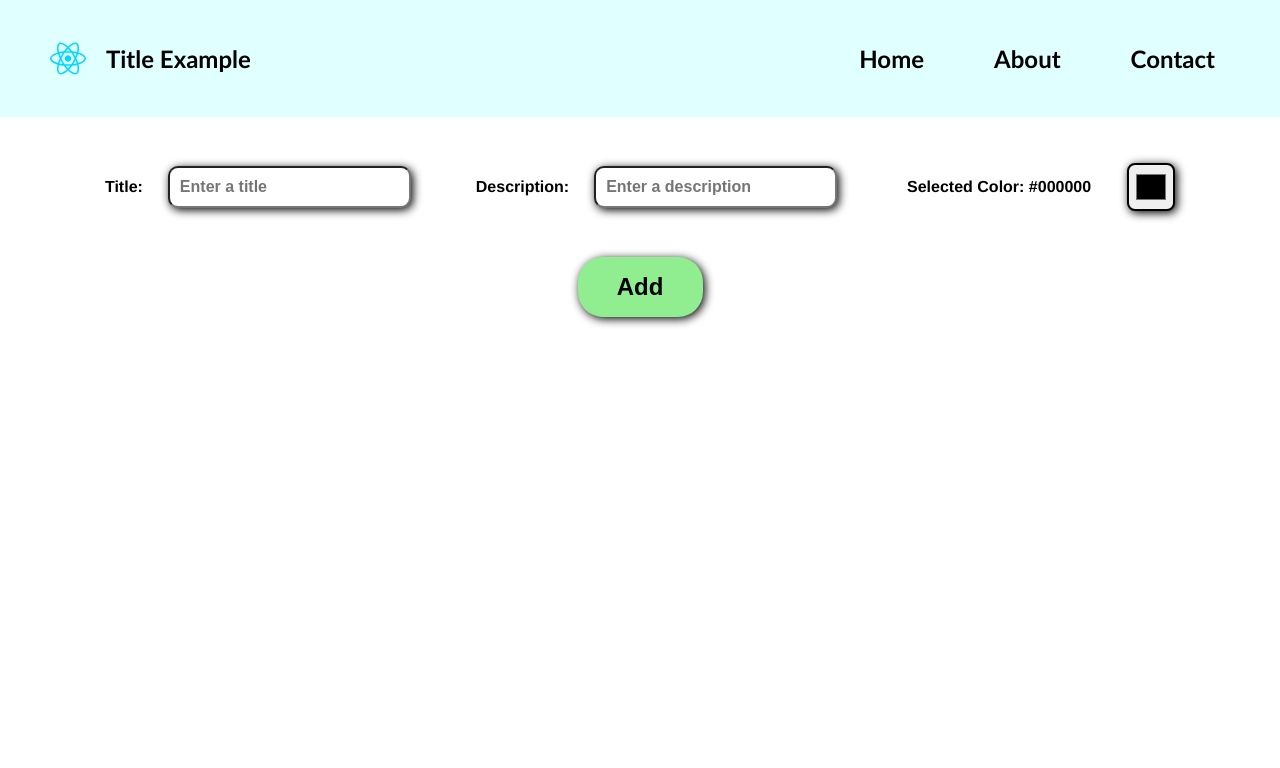
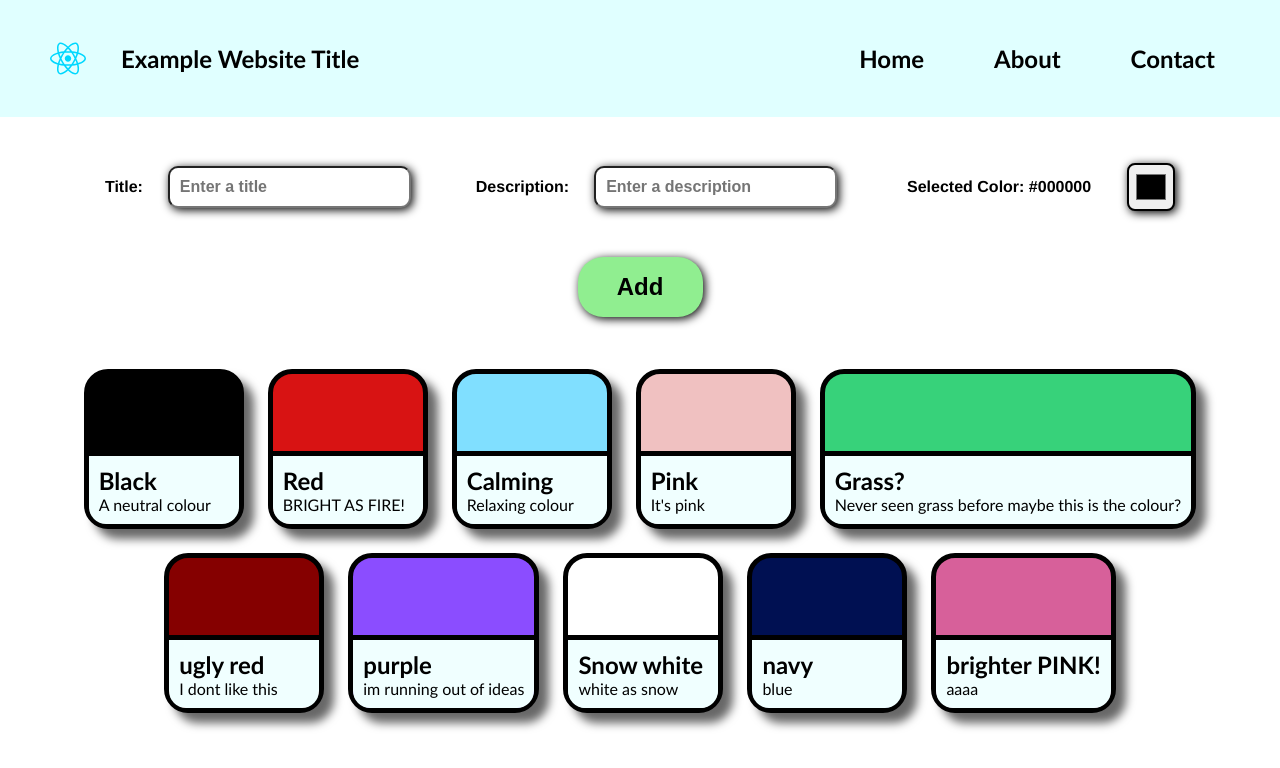
Before and after one commit to PakmanGames/react-card-template, a React (Vite) app: page / in a window 1280 px wide. Shown: the top 768 px of the page. Built offline with nearby package versions, Linux system fonts and the light colour scheme.

Commit message:
Create and style card component

```diff
--- /dev/null
+++ b/src/CardTasksComponent/CardTasks.css
@@ -0,0 +1,47 @@
+.card-container {
+    display: flex;
+    justify-content: center;
+    gap: 24px;
+    padding: 32px;
+    margin-top: 20px;
+    flex-wrap: wrap;
+}
+
+.card {
+    display: flex;
+    flex-direction: column;
+    justify-content: flex-end;
+    align-items: center;
+    min-width: 150px;
+    min-height: 150px;
+    border: 5px solid black;
+    border-radius: 24px;
+    box-shadow: 10px 10px 10px #00000098;
+    transition: box-shadow 0.2s ease;
+}
+
+.card:hover {
+    box-shadow: 10px 10px 20px black;
+}
+
+.info {
+    padding: 10px;
+    border-top: 5px solid black;
+    background-color: azure;
+    border-radius: 0px 0px 17px 17px;
+    min-width: 130px;
+}
+
+.card p {
+    font-family: 'Gill Sans', 'Gill Sans MT', Calibri, 'Trebuchet MS', sans-serif;
+    margin: 0px;
+}
+
+.card-title {
+    font-weight: bold;
+    font-size: 24px;
+}
+
+.card-description {
+    font-size: 16px;
+}
--- /dev/null
+++ b/src/CardTasksComponent/CardTasks.jsx
@@ -0,0 +1,31 @@
+import { useContext } from "react";
+import { ItemsList } from '../InputComponent/Input'
+import './CardTasks.css'
+
+function CardTasks() {
+    const itemList = useContext(ItemsList);
+
+    console.log(itemList);
+
+    if (itemList.length === 0) {
+        return;
+    }
+
+    return (
+        <div className="card-container">
+            {itemList.map((item, index) => {
+                return <div key={index}>
+                    <div style={{backgroundColor: item.color}} className="card">
+                        <div></div>
+                        <div className="info">
+                            <p className="card-title">{item.title}</p>
+                            <p className="card-description">{item.description}</p>
+                        </div>
+                    </div>
+                </div>
+            })}
+        </div>
+    );
+}
+
+export default CardTasks;
--- a/src/InputComponent/Input.css
+++ b/src/InputComponent/Input.css
@@ -27,10 +27,12 @@
     background-color: lightgreen;
     box-shadow: 2px 2px 10px black;
     transition: background-color 0.2s ease;
+    transition: box-shadow 0.2s ease;
 }
 
 .add-button:hover {
     background-color: #79ca79;
+    box-shadow: 2px 2px 15px black;
 }
 
 .input-container div p {
--- a/src/InputComponent/Input.jsx
+++ b/src/InputComponent/Input.jsx
@@ -1,10 +1,29 @@
-import { useState } from 'react';
+import { useState, createContext } from 'react';
+import CardTasks from '../CardTasksComponent/CardTasks'
 import './Input.css'
+
+export const ItemsList = createContext()
 
 function Input() {
     const [title, setTitle] = useState("");
     const [description, setDescription] = useState("");
     const [color, setColor] = useState("#000000");
+
+    const testData = [
+        {title: "Black", description: "A neutral colour", color: "#000000"},
+        {title: "Red", description: "BRIGHT AS FIRE!", color: "#d81313"},
+        {title: "Calming", description: "Relaxing colour", color: "#80dfff"},
+        {title: "Pink", description: "It's pink", color: "#f0c1c1"},
+        {title: "Grass?", description: "Never seen grass before maybe this is the colour?", color: "#37d27a"},
+        {title: "ugly red", description: "I dont like this", color: "#850000"},
+        {title: "purple", description: "im running out of ideas", color: "#8b4dff"},
+        {title: "Snow white", description: "white as snow", color: "#ffffff"},
+        {title: "navy", description: "blue", color: "#001052"},
+        {title: "brighter PINK!", description: "aaaa", color: "#d7609a"}
+    ]
+
+    const [tasks, setTasks] = useState(testData);
+    // const [tasks, setTasks] = useState([]);
 
     const handleTitleChange = (e) => {
         setTitle(e.target.value);
@@ -23,7 +42,11 @@ function Input() {
             return;
         }
 
-        //work in progress
+        const taskTitle = title.trim();
+        const taskDescription = description.trim();
+        const taskColor = color;
+
+        setTasks(prevTasks => [...prevTasks, {title: taskTitle, description: taskDescription, color: taskColor}]);
     }
 
     return (
@@ -47,6 +70,9 @@ function Input() {
                 </div>
             </div>
             <button className='add-button' onClick={() => handleAddItem()}>Add</button>
+            <ItemsList.Provider value={tasks}>
+                <CardTasks />
+            </ItemsList.Provider>
         </div>
     );
 }
--- a/src/NavigationComponent/Navigation.css
+++ b/src/NavigationComponent/Navigation.css
@@ -19,7 +19,7 @@
     gap: 40px;
 }
 
-.nav-end a {
+.nav-end a, p a {
     color: black;
     text-decoration: none;
     padding: 15px;
@@ -27,6 +27,6 @@
     transition: background-color 0.2s ease;
 }
 
-.nav-end a:hover {
+.nav-end a:hover, p a:hover {
     background-color: #cfeeee;
 }
--- a/src/NavigationComponent/Navigation.jsx
+++ b/src/NavigationComponent/Navigation.jsx
@@ -6,7 +6,7 @@ function Navigation() {
         <div className='nav'>
             <div className='nav-start'>
                 <img src={ReactLogo} alt="React Logo" />
-                <p>Title Example</p>
+                <p><a href="https://github.com/pakmangames" target='_blank'>Example Website Title</a></p>
             </div>
             <div className='nav-end'>
                 <a href="#">Home</a>
```
Also changed, not shown: public/react-card-template-preview.png (added), 1 other file (tests, documents, lock files or other folders).
